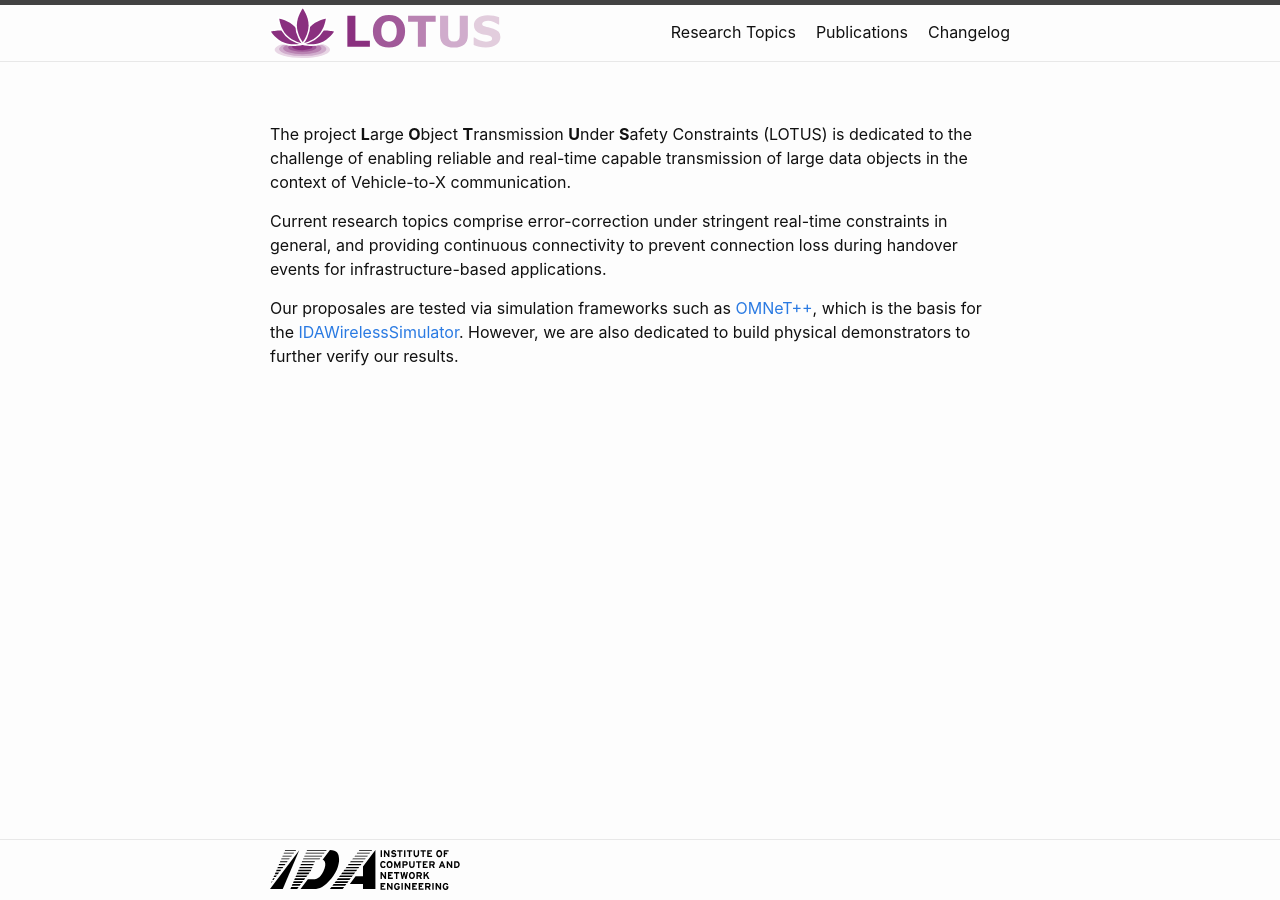
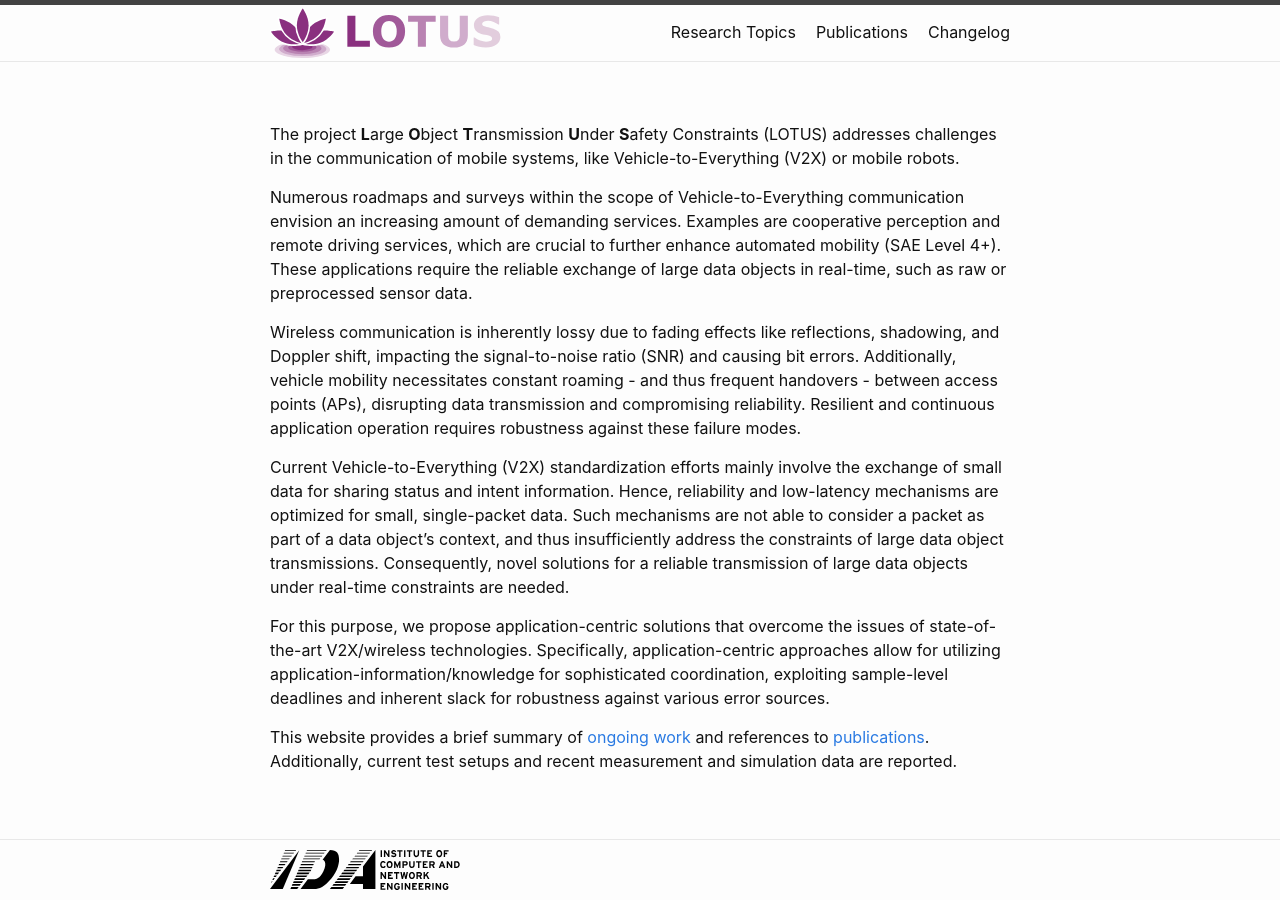
Before and after one commit to IDA-TUBS/lotus, a Jekyll site: the page built from docs/index.markdown, in a window 1280 px wide. Built offline with Jekyll 4.4.1, drawn with Linux system fonts in a browser that asks for light colours.

Commit message:
Finalized intro/motivatio on main page

```diff
--- a/docs/index.markdown
+++ b/docs/index.markdown
@@ -5,9 +5,23 @@
 layout: page
 ---
 
-The project **L**arge **O**bject **T**ransmission **U**nder **S**afety Constraints (LOTUS) is dedicated to the challenge of enabling reliable and real-time capable transmission of large data objects in the context of Vehicle-to-X communication.
+The project **L**arge **O**bject **T**ransmission **U**nder **S**afety Constraints (LOTUS) addresses challenges in the communication of mobile systems, like Vehicle-to-Everything (V2X) or mobile robots.
 
-Current research topics comprise error-correction under stringent real-time constraints in general, and providing continuous connectivity to prevent connection loss during handover events for infrastructure-based applications.
+Numerous roadmaps and surveys within the scope of Vehicle-to-Everything communication envision an increasing amount of demanding services.
+Examples are cooperative perception and remote driving services, which are crucial to further enhance automated mobility (SAE Level 4+).
+These applications require the reliable exchange of large data objects in real-time, such as raw or preprocessed sensor data.
 
-Our proposales are tested via simulation frameworks such as [OMNeT++](https://omnetpp.org/), which is the basis for the [IDAWirelessSimulator](https://github.com/IDA-TUBS/IDAWirelessSimulator).
-However, we are also dedicated to build physical demonstrators to further verify our results.
+Wireless communication is inherently lossy due to fading effects like reflections, shadowing, and Doppler shift, impacting the signal-to-noise ratio (SNR) and causing bit errors.
+Additionally, vehicle mobility necessitates constant roaming - and thus frequent handovers - between access points (APs), disrupting data transmission and compromising reliability.
+Resilient and continuous application operation requires robustness against these failure modes.
+
+Current Vehicle-to-Everything (V2X) standardization efforts mainly involve the exchange of small data for sharing status and intent information.
+Hence, reliability and low-latency mechanisms are optimized for small, single-packet data.
+Such mechanisms are not able to consider a packet as part of a data object's context, and thus insufficiently address the constraints of large data object transmissions.
+Consequently, novel solutions for a reliable transmission of large data objects under real-time constraints are needed.
+
+For this purpose, we propose application-centric solutions that overcome the issues of state-of-the-art V2X/wireless technologies.
+Specifically, application-centric approaches allow for utilizing application-information/knowledge for sophisticated coordination, exploiting sample-level deadlines and inherent slack for robustness against various error sources.
+
+This website provides a brief summary of [ongoing work]({{ site.baseurl }}{% link topics.md %}) and references to [publications]({{ site.baseurl }}{% link publications.md %}).
+Additionally, current test setups and recent measurement and simulation data are reported.
```
Also changed, not shown: docs/_layouts/default.html (+11 -0 lines).
